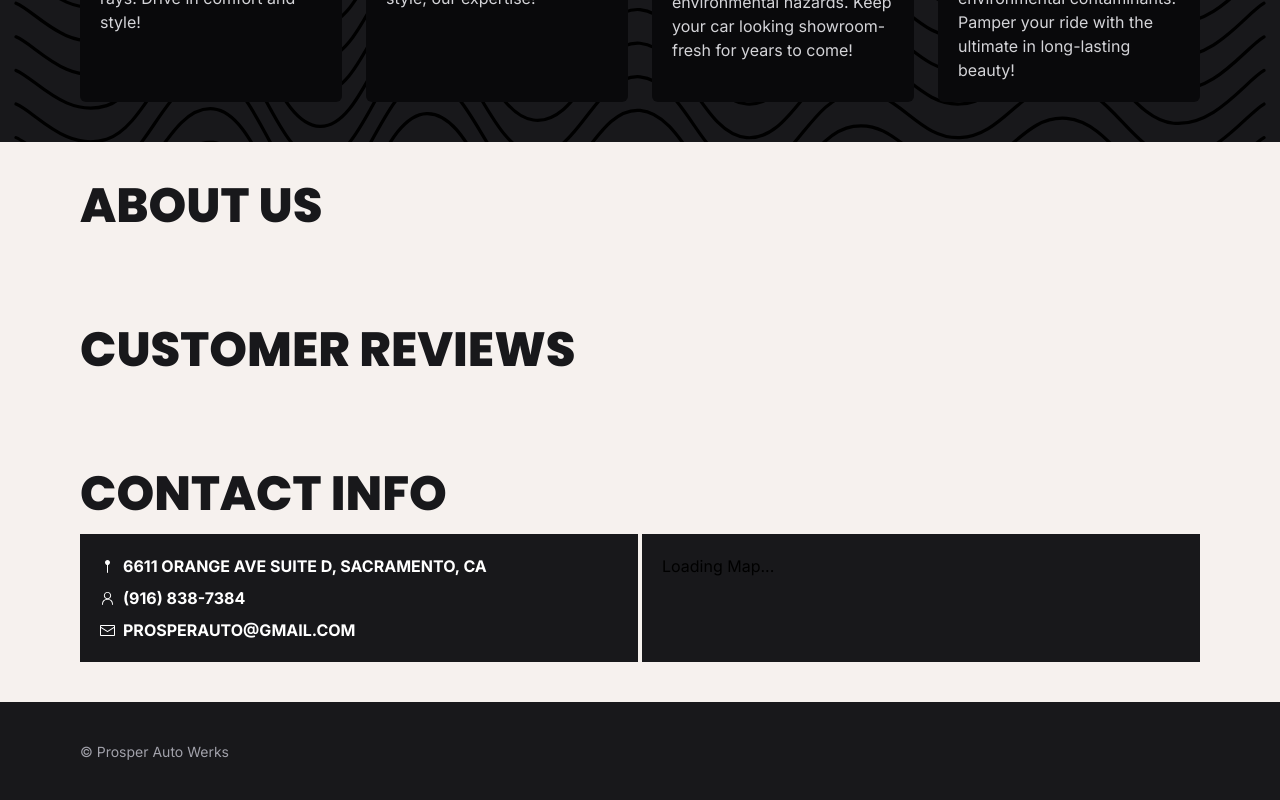
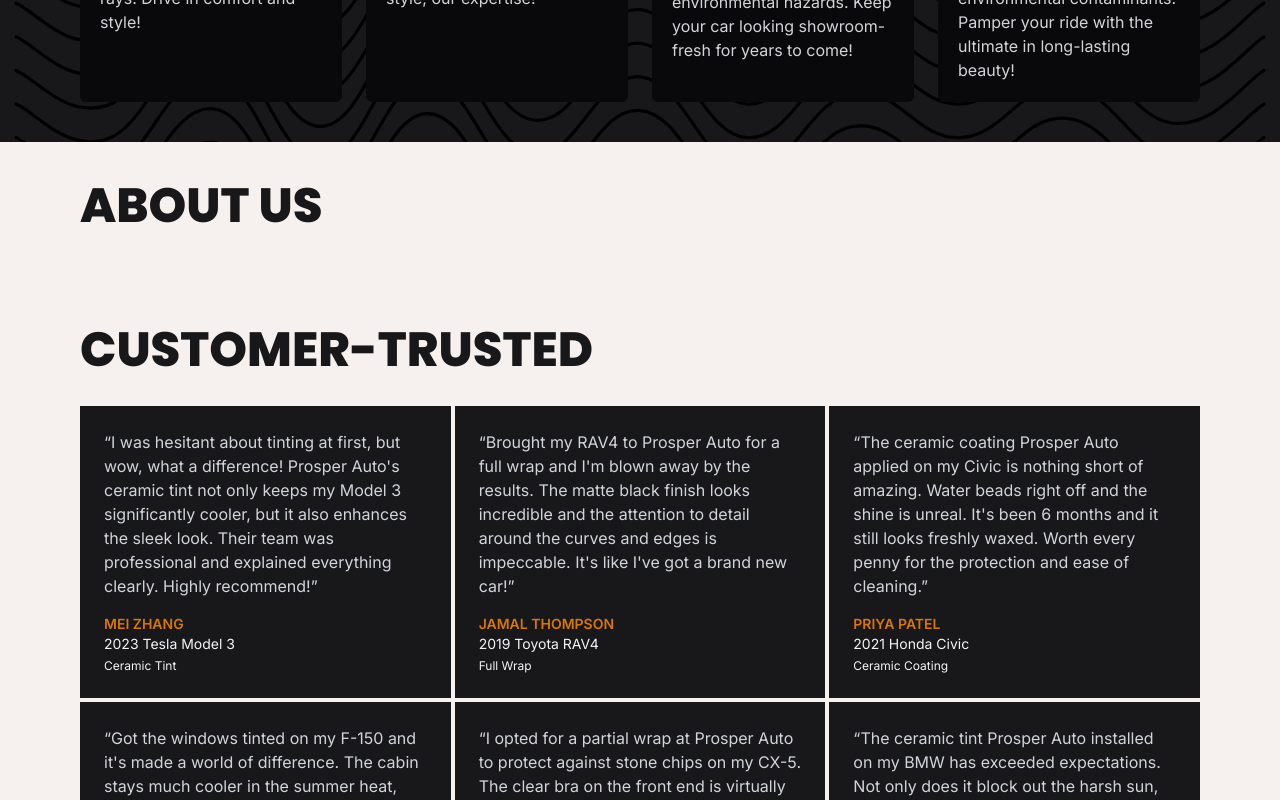
Before and after one commit to StevenH01/prosper-auto, a Next.js app: page / in a window 1280 px wide. Shown: the part 2000-2800 px from the top of the page. Built offline with nearby package versions, Linux system fonts and the light colour scheme; no server answers.

Commit message:
Add reviews grid

```diff
--- /dev/null
+++ b/src/app/components/landing/UserReviewsGrids.tsx
@@ -0,0 +1,86 @@
+import React from "react";
+
+type Review = {
+  firstName: string;
+  lastName: string;
+  car: string;
+  review: string;
+  service: string;
+};
+
+const reviews: Review[] = [
+  {
+    firstName: "Mei",
+    lastName: "Zhang",
+    car: "2023 Tesla Model 3",
+    review:
+      "I was hesitant about tinting at first, but wow, what a difference! Prosper Auto's ceramic tint not only keeps my Model 3 significantly cooler, but it also enhances the sleek look. Their team was professional and explained everything clearly. Highly recommend!",
+    service: "Ceramic Tint",
+  },
+  {
+    firstName: "Jamal",
+    lastName: "Thompson",
+    car: "2019 Toyota RAV4",
+    review:
+      "Brought my RAV4 to Prosper Auto for a full wrap and I'm blown away by the results. The matte black finish looks incredible and the attention to detail around the curves and edges is impeccable. It's like I've got a brand new car!",
+    service: "Full Wrap",
+  },
+  {
+    firstName: "Priya",
+    lastName: "Patel",
+    car: "2021 Honda Civic",
+    review:
+      "The ceramic coating Prosper Auto applied on my Civic is nothing short of amazing. Water beads right off and the shine is unreal. It's been 6 months and it still looks freshly waxed. Worth every penny for the protection and ease of cleaning.",
+    service: "Ceramic Coating",
+  },
+  {
+    firstName: "Liam",
+    lastName: "O'Connor",
+    car: "2018 Ford F-150",
+    review:
+      "Got the windows tinted on my F-150 and it's made a world of difference. The cabin stays much cooler in the summer heat, and the privacy is great. The team was quick, professional, and the quality is top-notch. No bubbles, no peeling.",
+    service: "Window Tint",
+  },
+  {
+    firstName: "Tran",
+    lastName: "Nguyen",
+    car: "2020 Mazda CX-5",
+    review:
+      "I opted for a partial wrap at Prosper Auto to protect against stone chips on my CX-5. The clear bra on the front end is virtually invisible and has already saved my paint from several rock hits on the highway. Great investment for keeping the car looking new.",
+    service: "Partial Wrap",
+  },
+  {
+    firstName: "Sophia",
+    lastName: "Rossi",
+    car: "2017 BMW 3 Series",
+    review:
+      "The ceramic tint Prosper Auto installed on my BMW has exceeded expectations. Not only does it block out the harsh sun, but it's also helped maintain a comfortable temperature inside. The reduction in glare while driving is a huge safety bonus too. Excellent work!",
+    service: "Ceramic Tint",
+  },
+];
+
+export const UserReviewsGrid: React.FC = () => {
+  return (
+    <div className="container">
+      <div className="grid grid-cols-1 md:grid-cols-2 lg:grid-cols-3 gap-1">
+        {reviews.map((review, index) => (
+          <div
+            key={index}
+            className="bg-zinc-900 p-6 transform transition duration-300 hover:scale-[1.02]"
+          >
+            <p className="text-gray-300 mb-4">&ldquo;{review.review}&rdquo;</p>
+            <div className="flex flex-col mt-4">
+              <h3 className="text-sm font-semibold text-amber-600 uppercase">
+                {review.firstName} {review.lastName}
+              </h3>
+              <p className="text-zinc-100 text-sm">{review.car}</p>
+              <p className="text-zinc-100 text-xs mt-1">{review.service}</p>
+            </div>
+          </div>
+        ))}
+      </div>
+    </div>
+  );
+};
+
+export default UserReviewsGrid;
--- a/src/app/page.tsx
+++ b/src/app/page.tsx
@@ -1,5 +1,4 @@
 import React from "react";
-import { Poppins } from "next/font/google";
 import { AnimatedText } from "./components/landing/AnimatedText";
 import { ImageGallery } from "./components/landing/ImageGallery";
 import { Heading } from "./components/landing/Heading";
@@ -13,13 +12,9 @@
 import Link from "next/link";
 import { LocationMap } from "./components/map/LocationMap";
 import { HeroSection } from "./components/landing/HeroSection";
+import { UserReviewsGrid } from "./components/landing/UserReviewsGrids";
 
 const address = "6611 Orange Ave Suite D, Sacramento, CA";
-
-const poppins = Poppins({
-  weight: "800",
-  subsets: ["latin"],
-});
 
 export default function Home() {
   return (
@@ -57,8 +52,9 @@
       <div id="about" className="px-10 sm:px-20 py-10">
         <Heading text="About Us" />
       </div>
-      <div id="location" className="flex flex-row gap-4 px-10 sm:px-20 py-10">
-        <Heading text="Customer Reviews" />
+      <div id="location" className="flex flex-col gap-4 px-10 sm:px-20 py-10">
+        <Heading text="Customer-Trusted" />
+        <UserReviewsGrid />
       </div>
       <div id="location" className="gap-4 px-10 sm:px-20 py-10">
         <Heading text="Contact Info" />
```
